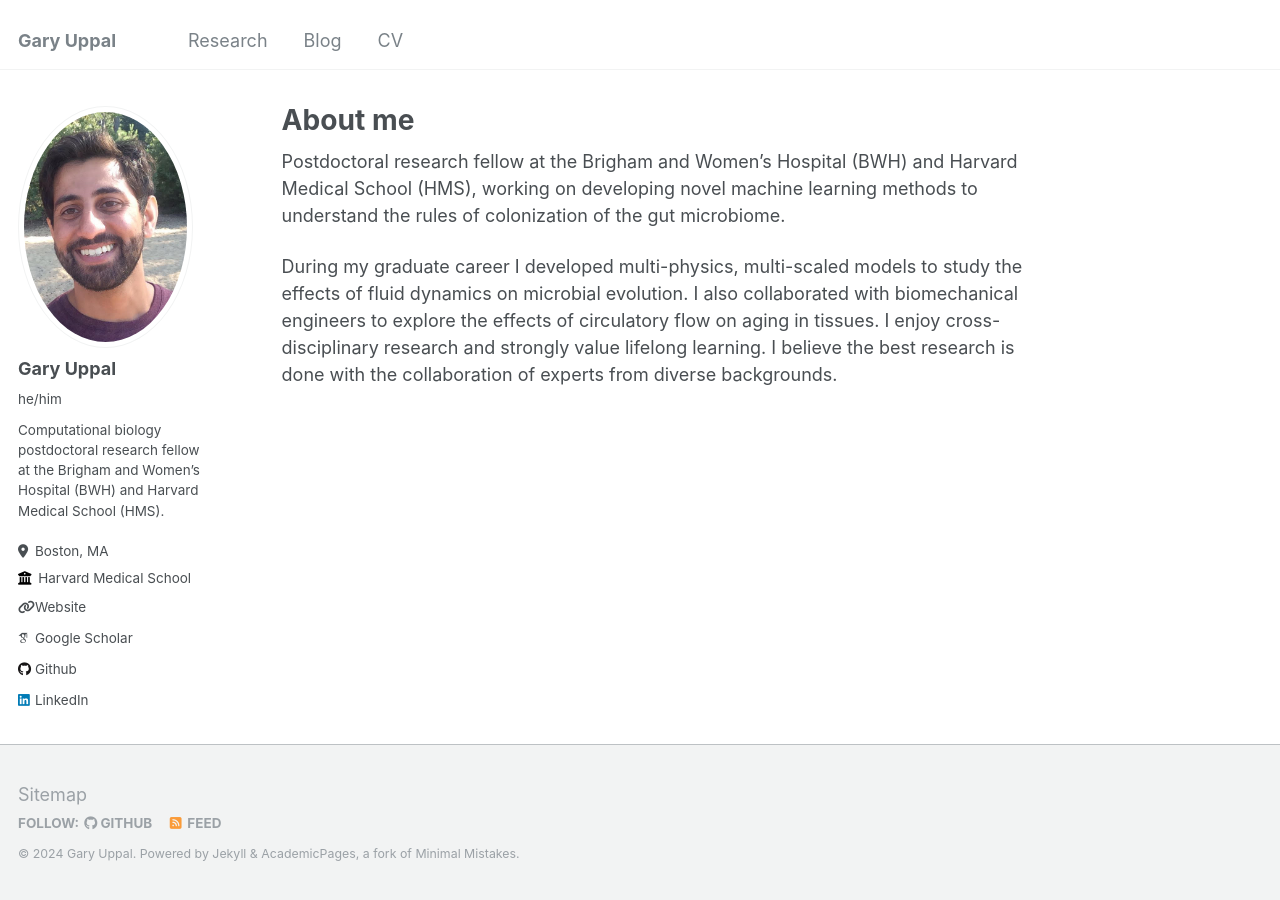
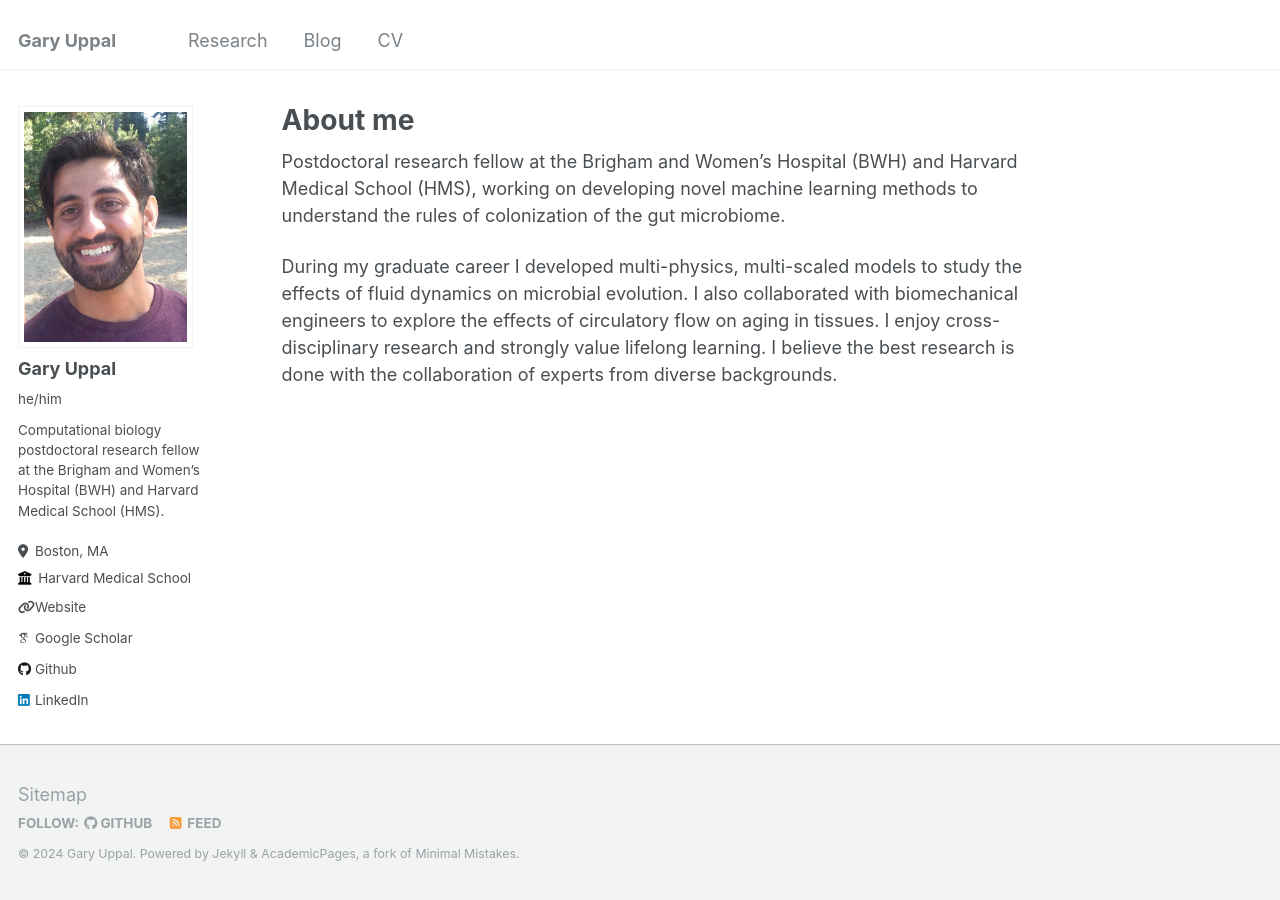
Before and after one commit to garyuppal/garyuppal.github.io, a Jekyll site: the page built from _pages/about.md, in a window 1280 px wide. Built offline with Jekyll 4.4.1, drawn with Linux system fonts in a browser that asks for light colours; some web fonts are replaced.

Commit message:
update avatar

```diff
--- a/_sass/_sidebar.scss
+++ b/_sass/_sidebar.scss
@@ -79,7 +79,8 @@
 .author__avatar {
   display: table-cell;
   vertical-align: top;
-  width: 36px;
+  width: 42px;
+  // width: 36px;
   // set width only, for non-square avatars
   // height: 36px;
 
@@ -91,7 +92,7 @@
 
   img {
     max-width: 175px;
-    border-radius: 50%;
+    // border-radius: 50%;
 
     @include breakpoint($large) {
       padding: 5px;
```
